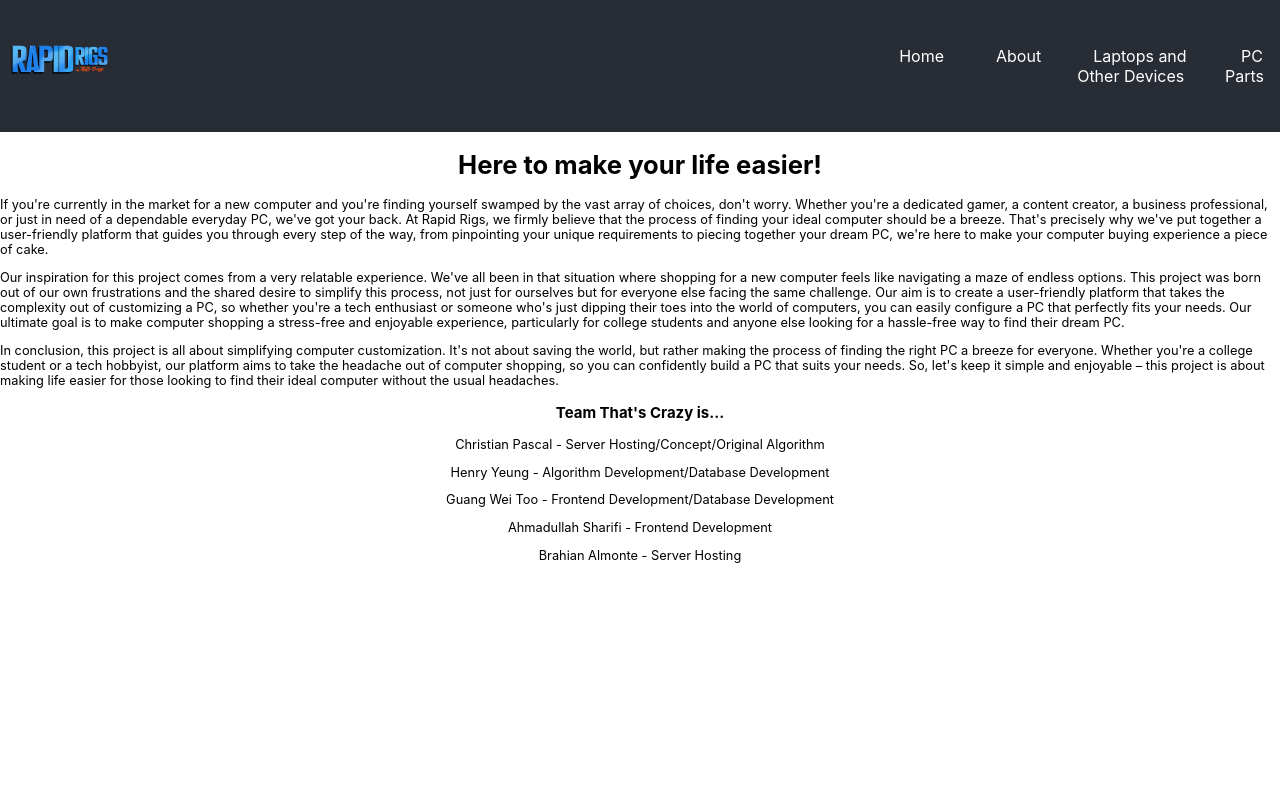
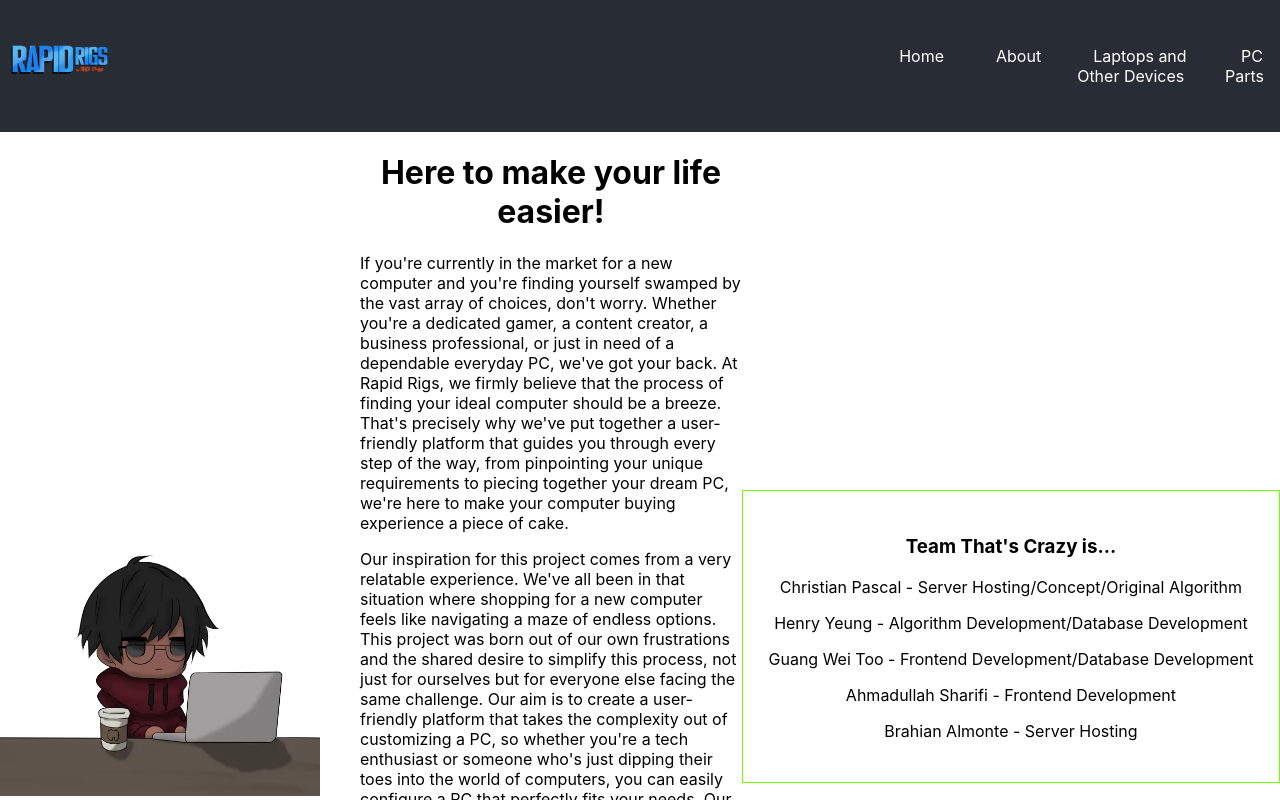
Before and after one commit to HenryCHYeung/Thats-Crazy, a React (Create React App) app in the folder my-app/: page /about in a window 1280 px wide. Shown: the top 800 px of the page. Built offline with nearby package versions, Linux system fonts and the light colour scheme.

Commit message:
Update chibis ui

```diff
--- a/my-app/src/About.css
+++ b/my-app/src/About.css
@@ -1,11 +1,21 @@
 .aboutContainer {
-    background-size: cover;
-    background-attachment: fixed;
-    font-size: 1vw;
-  }
-  .aboutTitle{
+  display: flex;
+  align-items: center;
+}
+.aboutTitle{
     text-align: center;
-  }
+}
 .credit{
   text-align: center;
+  border: 1px solid lawngreen;
+  padding: 2%;
 }
+.info{
+  flex: 1;
+  width: 50%;
+}
+.aboutImg{
+  width: 25%;
+  height: auto;
+  margin-right: 40px;
+}
--- a/my-app/src/About.js
+++ b/my-app/src/About.js
@@ -5,10 +5,13 @@ function About() {
 
   return (//Making stuff invisible + the conditional rendering between home, StorageChoice and typeChoice, home is just made invisible for simplicity.
   <div className='aboutContainer'>
+    <img className='aboutImg' src='/about.png'/>
+    <span className='info'>
     <h1 className='aboutTitle'>Here to make your life easier!</h1>
     <p>If you're currently in the market for a new computer and you're finding yourself swamped by the vast array of choices, don't worry. Whether you're a dedicated gamer, a content creator, a business professional, or just in need of a dependable everyday PC, we've got your back. At Rapid Rigs, we firmly believe that the process of finding your ideal computer should be a breeze. That's precisely why we've put together a user-friendly platform that guides you through every step of the way, from pinpointing your unique requirements to piecing together your dream PC, we're here to make your computer buying experience a piece of cake.</p>
     <p>Our inspiration for this project comes from a very relatable experience. We've all been in that situation where shopping for a new computer feels like navigating a maze of endless options. This project was born out of our own frustrations and the shared desire to simplify this process, not just for ourselves but for everyone else facing the same challenge. Our aim is to create a user-friendly platform that takes the complexity out of customizing a PC, so whether you're a tech enthusiast or someone who's just dipping their toes into the world of computers, you can easily configure a PC that perfectly fits your needs. Our ultimate goal is to make computer shopping a stress-free and enjoyable experience, particularly for college students and anyone else looking for a hassle-free way to find their dream PC.</p>
     <p>In conclusion, this project is all about simplifying computer customization. It's not about saving the world, but rather making the process of finding the right PC a breeze for everyone. Whether you're a college student or a tech hobbyist, our platform aims to take the headache out of computer shopping, so you can confidently build a PC that suits your needs. So, let's keep it simple and enjoyable – this project is about making life easier for those looking to find their ideal computer without the usual headaches.</p>
+    </span>
     <div className='credit'>
     <h3>Team That's Crazy is...</h3>
     <p>Christian Pascal - Server Hosting/Concept/Original Algorithm</p>
--- a/my-app/src/Checkout.css
+++ b/my-app/src/Checkout.css
@@ -4,6 +4,13 @@
     width: 30%;
     top: -2%;
     left: 37%;
+}
+.checkChibi{
+    position: absolute;
+    height: 40%;
+    width: 30%;
+    top: -2%;
+    left: 55%;
 }
 .checkout{
     align-items: center;
--- a/my-app/src/Checkout.js
+++ b/my-app/src/Checkout.js
@@ -3,6 +3,7 @@ import './Checkout.css';
 import { useState} from 'react';
 import {useNavigate,useLocation } from 'react-router-dom';
 import Ordercard from './orderCard';
+
 
 function Checkout() {
   const navigate=useNavigate();
@@ -22,6 +23,7 @@ function Checkout() {
   const [state, setState] = useState('');
   const [postalCode, setPostalcode] = useState('');
   const [country, setCountry] = useState('');
+  const [prebuilt,setPrebuilt]=useState(0);
 
   let cpu=responses.CPU;//remove spaces by replacing space with null
   let gpu=responses.GPU;
@@ -31,7 +33,9 @@ function Checkout() {
   let storage=responses.Storage;
   let ram=responses.RAM;
   let cooler=responses.CPU_Cooler;
-
+  let tax=responses.Price*.1;
+  let ship=50;
+  let total=responses.Price+ship+prebuilt;
 
   let cpuimg=cpu.Name.replace(/\s/g, '');//remove spaces by replacing space with null
   let gpuimg=gpu.Name.replace(/\s/g, '');
@@ -46,6 +50,14 @@ function Checkout() {
      coolerimg=cooler.Name.replace(/\s/g, '');
   }
 
+  const handlebuilt=(event)=>{
+    if(event.target.value=='yes'){
+      setPrebuilt(500);
+    }else{
+      setPrebuilt(0);
+    }
+
+  }
   const handleShipping= (e, field) => {
     const value = e.target.value;
     switch (field) {
@@ -104,15 +116,15 @@ function Checkout() {
     navigate('/')
   };
   const handlePurchase =()=>{
-    navigate('/receipt', { state: { response: {responses,email,firstName,lastName,phoneNumber,deliveryAddress,suburb,state,postalCode,country} } })
+    navigate('/receipt', { state: { response: {responses,email,firstName,lastName,phoneNumber,deliveryAddress,suburb,state,postalCode,country,ship,prebuilt,total} } })
   };
 
   return (
   <div className='checkout'>
-      <img className='checkLogo' src='Rapid_Rigs.png'/>
       <div className='content'>
-
-          <h3>Review Your Order</h3>
+          <img className='checkLogo' src='Rapid_Rigs.png'/>
+          <img className='checkChibi'src='/checkout.png'/>
+          <h1>Review Your Order</h1>
           <Ordercard component='CPU' name={cpu.Name} img={cpuimg} price={cpu.Price}/>
           <Ordercard component='GPU' name={gpu.Name} img={gpuimg} price={gpu.Price}/>
           <Ordercard component='Case' name={cased.Name} img={caseimg} price={cased.Price}/>
@@ -123,8 +135,13 @@ function Checkout() {
           {cooler && (
               <Ordercard component='CPU_Cooler' name={cooler.Name} img={coolerimg} price={cooler.Price}/>
           )}
-
-          <p>Total: ${responses.Price.toFixed(2)}</p>
+          <p>Taxes: ${tax}</p>
+          <label onChange={handlebuilt}>
+              Would you like it to be prebuilt for a $500 fee?
+              <input type='radio' name='usage1' value="yes"/>Yes
+              <input type='radio' name='usage1' value="no"/>No
+          </label>
+          <p>Total: ${(total).toFixed(2)}</p>
       </div>
 
       <div className='content'>
--- a/my-app/src/Modal.css
+++ b/my-app/src/Modal.css
@@ -112,7 +112,7 @@
 
     position: absolute;
     top: -4%;
-    left: 30%;
+    left: 33%;
     text-align: center;
     font-size: 3vw;
     z-index: '1';
--- a/my-app/src/Modal.js
+++ b/my-app/src/Modal.js
@@ -166,9 +166,9 @@ const JModal = ({ isOpen, closeModal }) => {
             return (
               <div>
                 <h2 className='modalHD'>Build Baking Results</h2>
-                <label style={{position:'absolute',top:'30%',left:'10%',width:'60%', height:'60%'}}>
-                  No PC available based on your specifications. That's crazy!
-                  <img style={{width:'110%', height:'110%'}} src={'/Error.png'} alt="CPU Image" />
+                <label style={{position:'absolute',top:'30%',left:'20%',width:'60%', height:'60%'}}>
+                  <p style={{textAlign:'center'}}>No PC available based on your specifications. That's crazy!</p>
+                  <img style={{width:'60%', height:'80%'}} src={'/Error.png'} alt="CPU Image" />
                 </label>
                 <button onClick={handleBackToForm}>Back</button>
               </div>
--- a/my-app/src/PartList.js
+++ b/my-app/src/PartList.js
@@ -5,6 +5,7 @@ function PartList() {
 
   return (//Making stuff invisible + the conditional rendering between home, StorageChoice and typeChoice, home is just made invisible for simplicity.
   <div>
+    <img style={{width:'20%',height:'30%'}} src='/partList.png'/>
     <h3>All Parts</h3>
     <h4>CPUs</h4>
     <button>Show</button>
--- a/my-app/src/Receipt.js
+++ b/my-app/src/Receipt.js
@@ -23,7 +23,9 @@ function Receipt() {
   let suburb=responses.suburb;
   let state=responses.state;
   let postalCode=responses.postalCode;
-  let price=responses.responses.Price;
+  let ship=responses.ship;
+  let prebuilt=responses.prebuilt
+  let total=responses.total;
 
 
   const [currentDate, setCurrentDate] = useState(new Date());
@@ -70,7 +72,11 @@ function Receipt() {
           {cooler && (
             <p>Cooler: {cooler.Name}</p>
           )}
-          <h5>Total: {price}</h5>
+          {prebuilt && (
+            <p>Building fee: ${prebuilt}</p>
+          )}
+          <p>Shipping fee: ${ship}</p>
+          <h5>Total: ${total.toFixed(2)}</h5>
         </div>
         <button onClick={handleDone}>Done</button>
       </div>
```
Also changed, not shown: my-app/public/partList.png (added).
